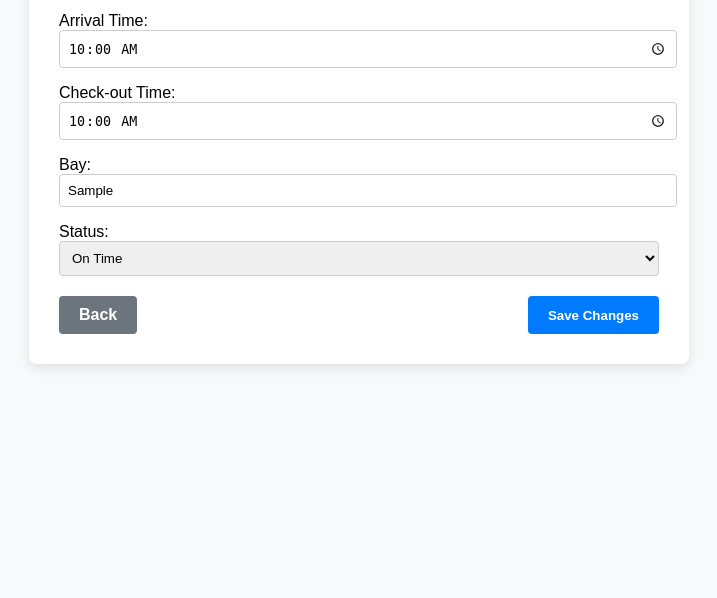
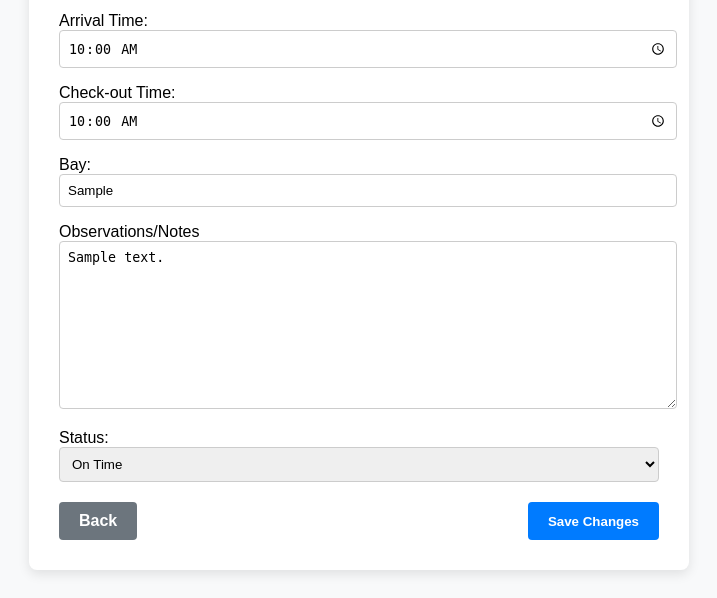
Before and after one commit to Buenomaurilio/Django_GoodsIn_test, a Django app: page /edit/1/ in a window 1280 px wide. Shown: the part 726-1324 px from the top of the page, without its empty margins (281-998 px from the left). Before the commit the page ends 1094 px from the top, so only its background shows below. Run offline with Django 5.2, Linux system fonts and the light colour scheme; a user stored in the database is signed in; tables that the repository leaves empty hold one stand-in row (values such as "Sample post").

Commit message:
Update edit_appointment.html

```diff
--- a/templates/appointments/edit_appointment.html
+++ b/templates/appointments/edit_appointment.html
@@ -120,6 +120,10 @@
     </p>
 
     <p>
+      <label for="id_notes" class="form-label">Observations/Notes</label>
+      {{ form.notes }}
+    </p>
+    <p>
       <label for="{{ form.status_load.id_for_label }}">Status:</label>
       {{ form.status_load }}
     </p>
```
